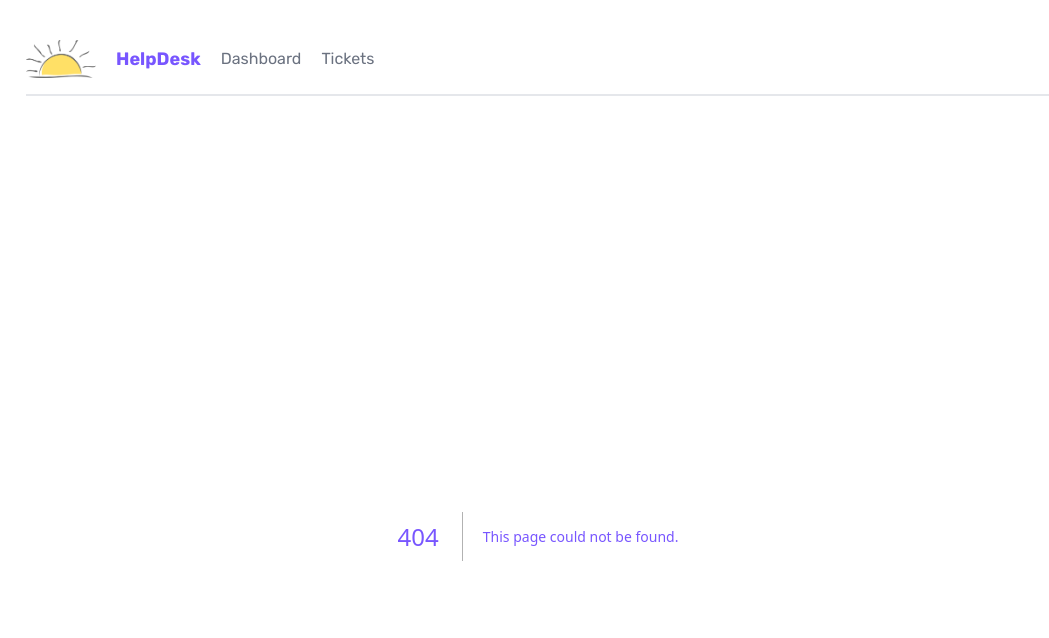
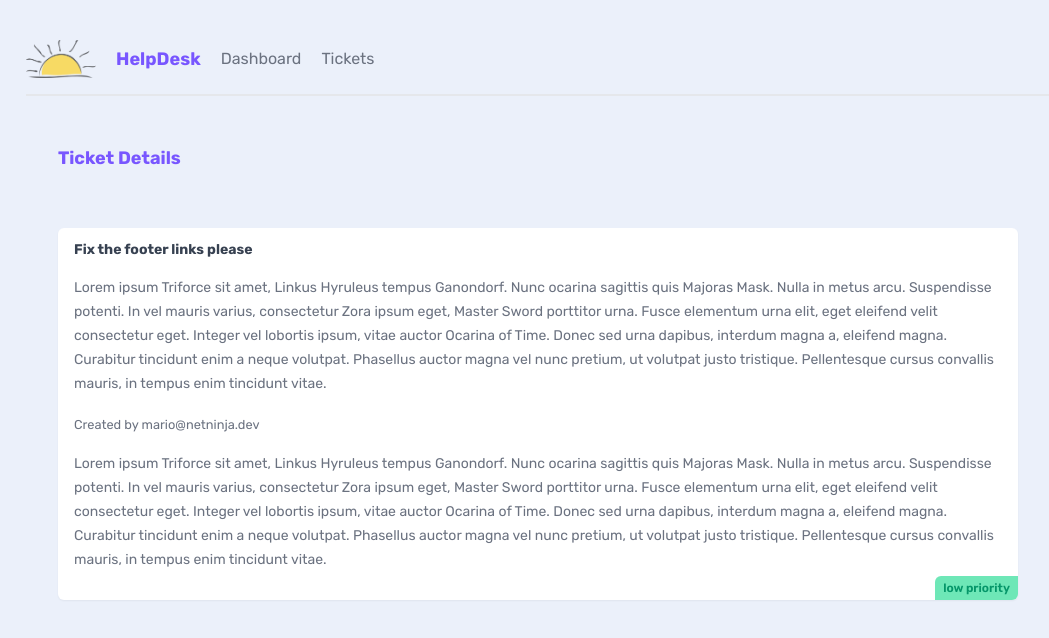
Before and after one commit to emoudy/helpdesk, a Next.js app: page /tickets/1 in a window 1280 px wide. Before the commit this address had no page. Shown: the top 638 px of the page, without its empty margins (102-1151 px from the left). Built offline with nearby package versions, Linux system fonts and the light colour scheme; data requests are answered from the project's data file.

Commit message:
Adding dynamic ticket page

```diff
--- a/app/tickets/TicketList.jsx
+++ b/app/tickets/TicketList.jsx
@@ -1,4 +1,6 @@
-async function getTicketList() {
+import Link from "next/link";
+
+async function getTickets() {
   const res = await fetch("http://localhost:4000/tickets", {
     next: {
       revalidate: 30,
@@ -8,16 +10,18 @@ async function getTicketList() {
 }
 
 export default async function TicketList() {
-  const tickets = await getTicketList();
+  const tickets = await getTickets();
   return (
     <>
       {tickets.map((ticket) => (
         <div key={ticket.id} className="card my-5">
-          <h3>{ticket.title}</h3>
-          <p>{ticket.body.slice(0, 200)}...</p>
-          <div className={`pill ${ticket.priority}`}>
-            {ticket.priority} priority
-          </div>
+          <Link href={`/tickets/${ticket.id}`}>
+            <h3>{ticket.title}</h3>
+            <p>{ticket.body.slice(0, 200)}...</p>
+            <div className={`pill ${ticket.priority}`}>
+              {ticket.priority} priority
+            </div>
+          </Link>
         </div>
       ))}
       {tickets.length === 0 && (
--- /dev/null
+++ b/app/tickets/[id]/page.jsx
@@ -0,0 +1,29 @@
+async function getTicket(id) {
+  const res = await fetch("http://localhost:4000/tickets/" + id, {
+    next: {
+      revalidate: 60,
+    },
+  });
+  return res.json();
+}
+
+export default async function TicketDetails({ params }) {
+  const ticket = await getTicket(params.id);
+
+  return (
+    <main>
+      <nav>
+        <h2>Ticket Details</h2>
+      </nav>
+      <div className="card">
+        <h3>{ticket.title}</h3>
+        <p>{ticket.body}</p>
+        <small>Created by {ticket.user_email}</small>
+        <p>{ticket.body}</p>
+        <div className={`pill ${ticket.priority}`}>
+          {ticket.priority} priority
+        </div>
+      </div>
+    </main>
+  );
+}
```
